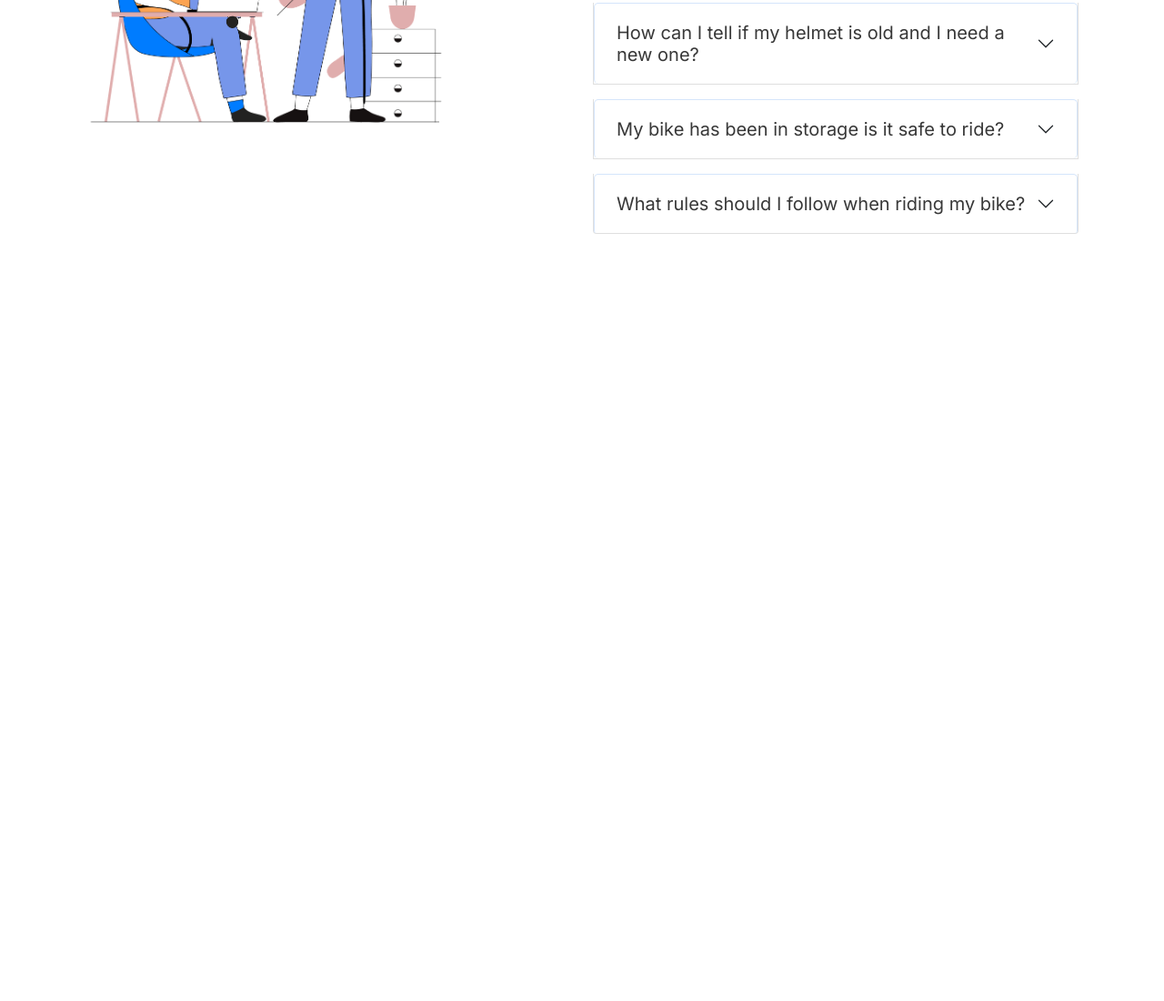
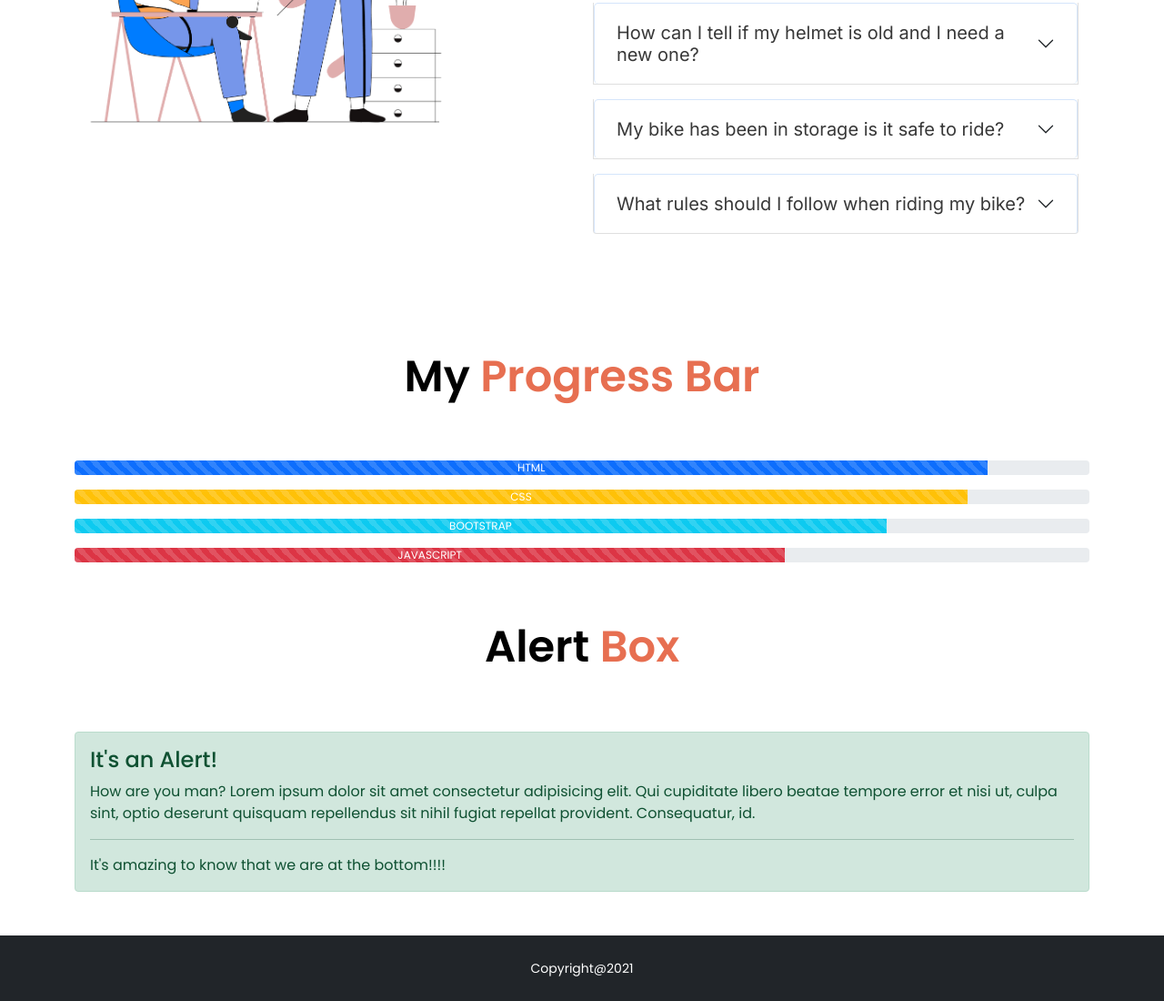
Before and after one commit to Rezuan-Ahmed-git/honda-cbr, a plain HTML site: page index.html in a window 1280 px wide. Shown: the part 3031-4131 px from the top of the page at 91% size. Before the commit the page ends 3352 px from the top, so only its background shows below. Drawn offline with Linux system fonts and the light colour scheme.

Commit message:
Completed perfectly

```diff
--- a/index.html
+++ b/index.html
@@ -407,13 +407,89 @@
       </section>
 
       <!-- Extra Sections start -->
-      <section class="container"></section>
+      <!-- Progress bar  -->
+      <section class="container">
+        <h1 class="text-center fw-bold my-5 py-3">
+          My <span style="color: #e76f51">Progress Bar</span>
+        </h1>
+        <div>
+          <div class="progress my-3">
+            <div
+              class="progress-bar progress-bar-striped"
+              role="progressbar"
+              style="width: 90%"
+              aria-valuenow="90"
+              aria-valuemin="0"
+              aria-valuemax="100"
+            >
+              HTML
+            </div>
+          </div>
+          <div class="progress my-3">
+            <div
+              class="progress-bar progress-bar-striped bg-warning"
+              role="progressbar"
+              style="width: 88%"
+              aria-valuenow="88"
+              aria-valuemin="0"
+              aria-valuemax="100"
+            >
+              CSS
+            </div>
+          </div>
+          <div class="progress my-3">
+            <div
+              class="progress-bar progress-bar-striped bg-info"
+              role="progressbar"
+              style="width: 80%"
+              aria-valuenow="80"
+              aria-valuemin="0"
+              aria-valuemax="100"
+            >
+              BOOTSTRAP
+            </div>
+          </div>
+          <div class="progress my-3">
+            <div
+              class="progress-bar progress-bar-striped bg-danger"
+              role="progressbar"
+              style="width: 70%"
+              aria-valuenow="70"
+              aria-valuemin="0"
+              aria-valuemax="100"
+            >
+              JAVASCRIPT
+            </div>
+          </div>
+        </div>
+      </section>
+      <!-- Alert  -->
+      <section class="container">
+        <h1 class="text-center fw-bold my-5 py-3">
+          Alert <span style="color: #e76f51">Box</span>
+        </h1>
+        <div class="alert alert-success" role="alert">
+          <h4 class="alert-heading">It's an Alert!</h4>
+          <p>
+            How are you man? Lorem ipsum dolor sit amet consectetur adipisicing
+            elit. Qui cupiditate libero beatae tempore error et nisi ut, culpa
+            sint, optio deserunt quisquam repellendus sit nihil fugiat repellat
+            provident. Consequatur, id.
+          </p>
+          <hr />
+          <p class="mb-0">It's amazing to know that we are at the bottom!!!!</p>
+        </div>
+      </section>
       <!-- Extra Sections end -->
     </main>
     <!---------------------------- main end ------------------------->
 
     <!---------------------------- footer start --------------------->
-    <footer></footer>
+    <footer>
+      <p class="text-center mt-5 text-white bg-dark p-4 mb-0">
+        <small>Copyright@2021</small>
+      </p>
+    </footer>
     <!---------------------------- footer end ----------------------->
 
     <!-- Bootstrap Script file  -->
```
Also changed, not shown: images/bike-1.png (deleted), images/bike-2.png (deleted), images/bike-3.png (deleted), images/bike-4.jpg (deleted).
